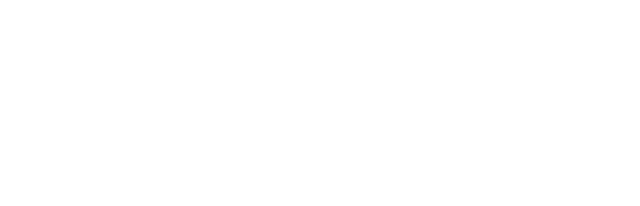
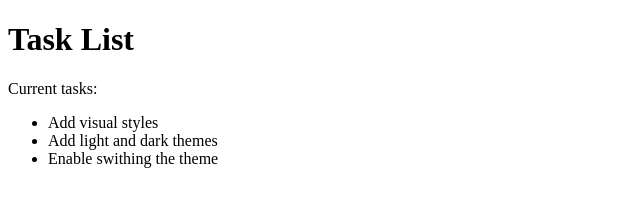
Before and after one commit to StephenOravec/hello-world, a plain HTML site: page simple-website/index.html in a window 1280 px wide. Shown: the whole page, without its empty margins (0-640 px from the left). Drawn offline with Linux system fonts and the light colour scheme.

Commit message:
Added 'Task List'

```diff
--- a/simple-website/index.html
+++ b/simple-website/index.html
@@ -8,6 +8,12 @@
     <link rel="stylesheet" href="main.css">
 </head>
 <body>
-
+    <h1>Task List</h1>
+    <p id="msg">Current tasks:</p>
+    <ul>
+        <li class="list">Add visual styles</li>
+        <li class="list">Add light and dark themes</li>
+        <li>Enable swithing the theme</li>
+    </ul>
 </body>
 </html>
```
